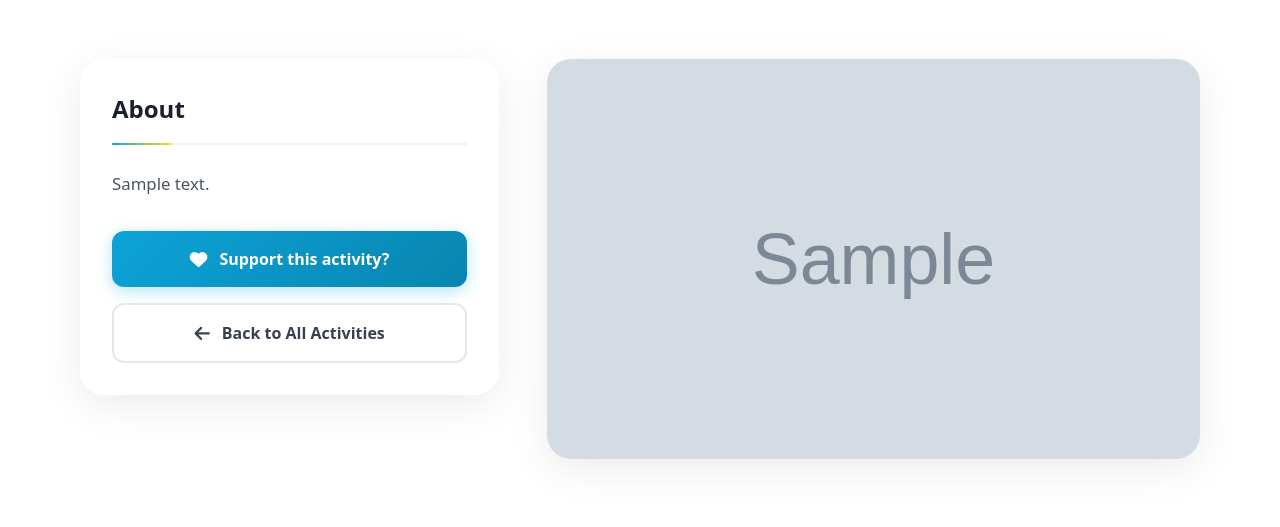
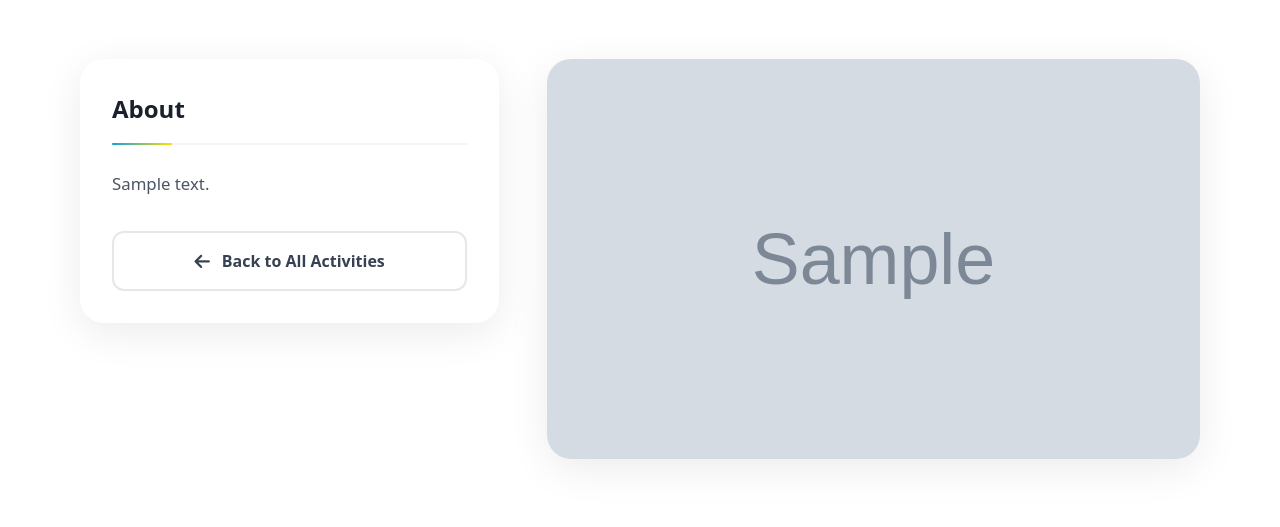
Before and after one commit to tianstoanekena-gt/atz_madagascar_real_project, a Laravel app: template resources/views/pages/activity-detail.blade.php in a window 1280 px wide. Shown: the part 336-863 px from the top of the page. Run offline with Laravel 12, Linux system fonts and the light colour scheme; the template is opened without the code that fills it: most values are stand-ins (such as "Sample title", 1, 10 or a date in 2020); grey boxes marked "Sample" are stand-in pictures; style sheets or scripts are compiled from the project's sources; some libraries are stand-ins or nearby versions.

Commit message:
feat: activity detail recap

```diff
--- a/resources/views/pages/activity-detail.blade.php
+++ b/resources/views/pages/activity-detail.blade.php
@@ -33,10 +33,6 @@
 
                         {{-- CTA --}}
                         <div class="cta-buttons">
-                            <a href="{{ localized_route('contact') }}" class="btn btn-primary">
-                                <i class="fas fa-heart"></i>
-                                <span>@lang('activity.support')</span>
-                            </a>
                             <a href="{{ localized_route('activities') }}" class="btn btn-secondary">
                                 <i class="fas fa-arrow-left"></i>
                                 <span>@lang('activity.back')</span>
@@ -104,8 +100,8 @@
 
     <style>
         /* ============================================
-                                                                   ANIMATIONS & DÉCORATIONS CSS PUR
-                                                                   ============================================ */
+                                                                                                                               ANIMATIONS & DÉCORATIONS CSS PUR
+                                                                                                                               ============================================ */
 
         /* Animations d'apparition */
         .fade-up {
@@ -412,8 +408,8 @@
         }
 
         /* ============================================
-                                                                   LIGHTBOX (GRAND PLAN)
-                                                                   ============================================ */
+                                                                                                                               LIGHTBOX (GRAND PLAN)
+                                                                                                                               ============================================ */
         .lightbox {
             display: none;
             position: fixed;
```
